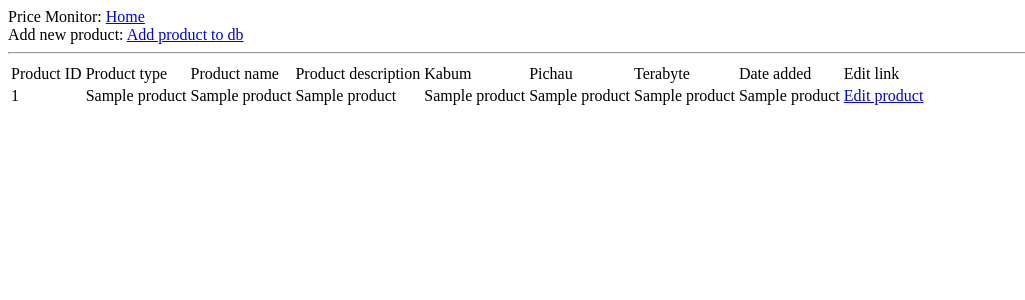
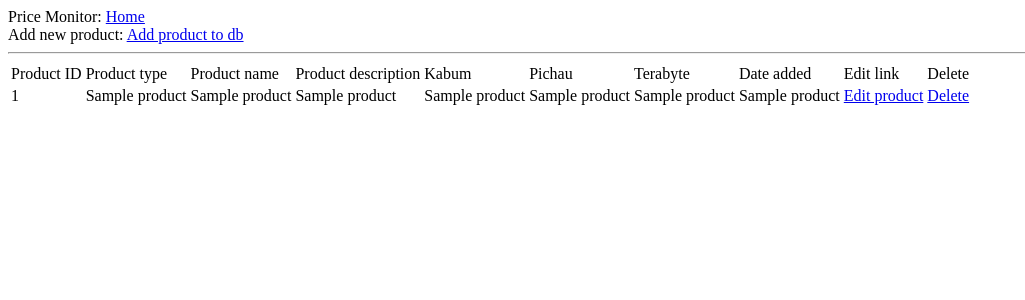
Before and after one commit to dkage/price_monitor, a Flask app: page /product_list in a window 1280 px wide. Shown: the top 300 px of the page, without its empty margins (0-1025 px from the left). Run offline with Flask 2, Linux system fonts and the light colour scheme; a database or web service that is not in the repository returns one stand-in record (values such as "Sample title"); some libraries are stand-ins or nearby versions.

Commit message:
Add delete product to product list table

```diff
--- a/app/templates/product_list.html
+++ b/app/templates/product_list.html
@@ -14,6 +14,7 @@
                 <td>Terabyte</td>
                 <td>Date added</td>
                 <td>Edit link</td>
+                <td>Delete</td>
             </tr>
 
             {% for product in list %}
@@ -27,6 +28,7 @@
                         <td>{{ product[6] }}</td>
                         <td>{{ product[7] }}</td>
                         <td> <a href="edit_product?id={{ product[0] }}">Edit product</a></td>
+                        <td> <a href="delete_product?id={{ product[0] }}">Delete</a></td>
                     </tr>
             {% endfor %}
         </tbody>
```
